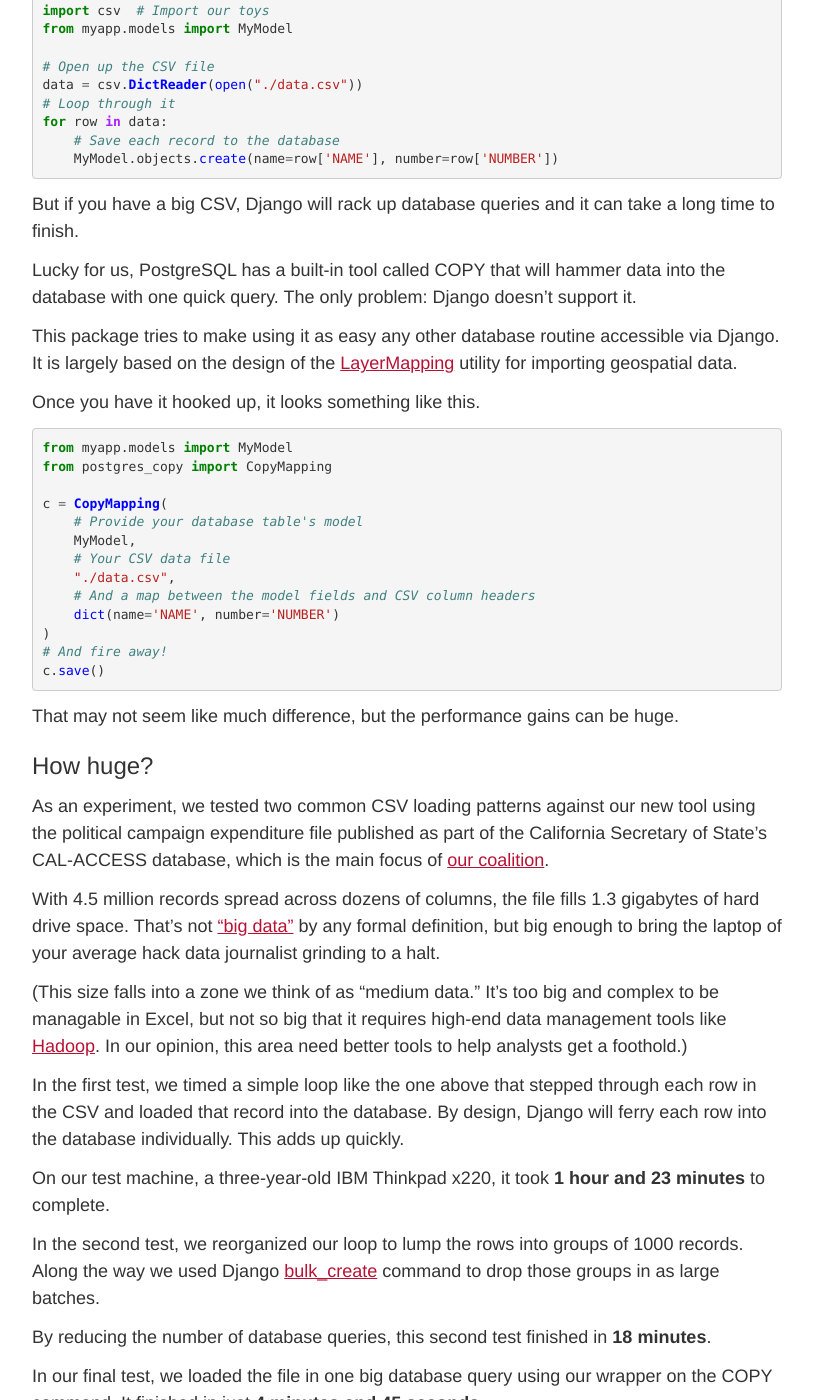
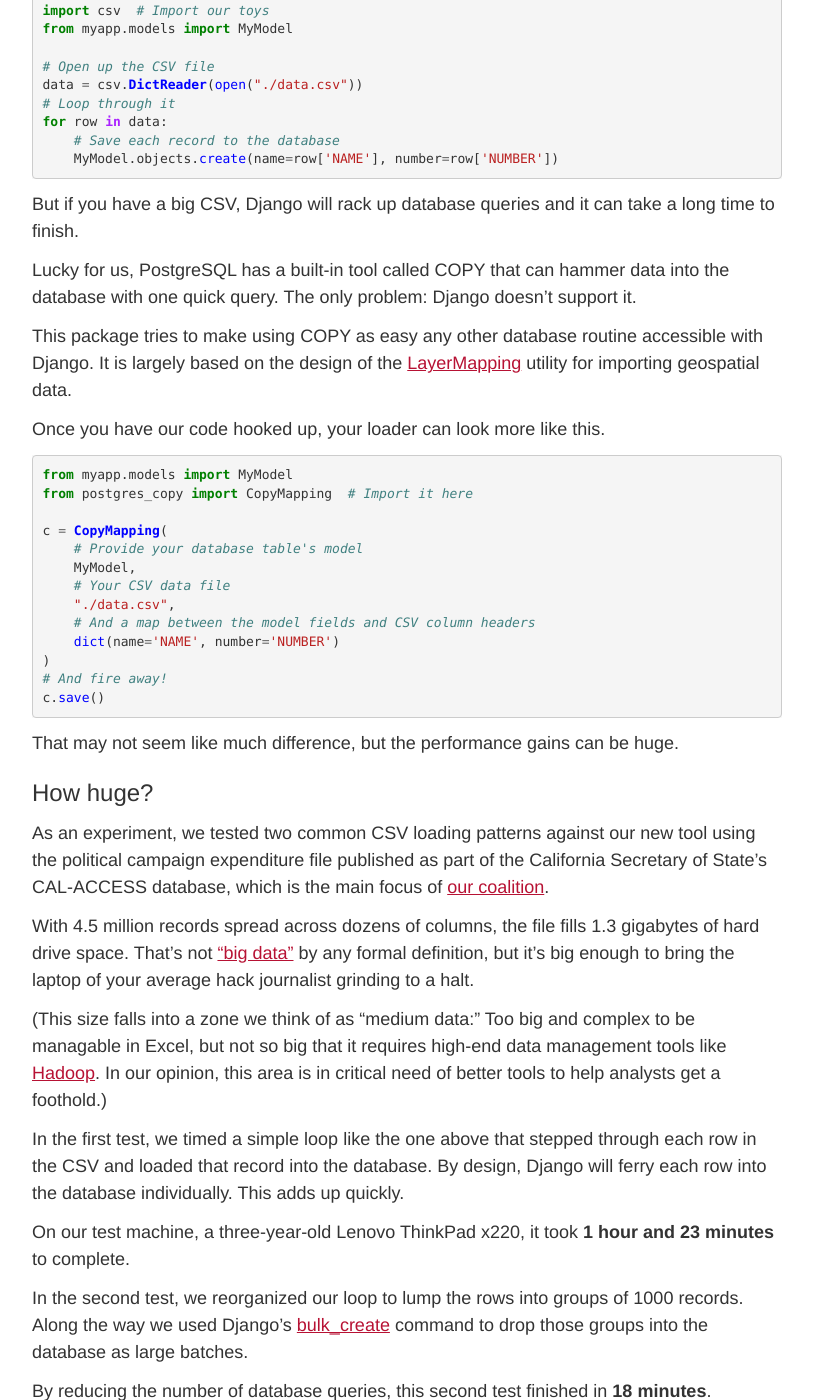
Before and after one commit to palewire/californiacivicdata.org, a Jekyll site: the page built from _posts/2015-07-17-hello-django-postgres-copy.markdown, in a window 1280 px wide and 1400 px high, scrolled down 668 px. Shown: the whole window, without its empty margins (233-1046 px from the left). Built offline with Jekyll 4.4.1, drawn with Linux system fonts in a browser that asks for light colours; some of the changed text lies outside the part shown.

Commit message:
Reeeewrite

```diff
--- a/_posts/2015-07-17-hello-django-postgres-copy.markdown
+++ b/_posts/2015-07-17-hello-django-postgres-copy.markdown
@@ -1,20 +1,20 @@
 ---
 layout: post
 title: Say hello to our new open-source software for loading bulk data into PostgreSQL
-deckhead: "Try our tool to take advantage of the power COPY command in Django"
+deckhead: "Try our tool to take advantage of the powerful COPY command in Django"
 byline: "By [Ben Welsh](http://palewi.re/who-is-ben-welsh/)"
 published: true
 ---
 
 This morning we're releasing a new open-source software library that allows users of the Django web framework to more quickly load comma-delimited data into PostgreSQL databases.
 
-**django-postgres-copy**, a new wrapper on the database's powerful underlying [COPY](http://www.postgresql.org/docs/9.4/static/sql-copy.html) command, is now published on [GitHub](https://github.com/california-civic-data-coalition/django-postgres-copy) and packaged for installation in the [Python Package Index](https://pypi.python.org/pypi/django-postgres-copy). Technical documentation has been published via [ReadTheDocs](https://django-postgres-copy.californiacivicdata.org/).
+**django-postgres-copy**, a new wrapper on the database's powerful [COPY](http://www.postgresql.org/docs/9.4/static/sql-copy.html) command, is now published on [GitHub](https://github.com/california-civic-data-coalition/django-postgres-copy) and packaged for installation in the [Python Package Index](https://pypi.python.org/pypi/django-postgres-copy). Technical documentation has been published via [ReadTheDocs](http://django-postgres-copy.californiacivicdata.org/).
 
 ### Why and what for?
 
-Our work often calls on us to download, clean and analyze new data sets. That means we write a load of loaders.
+Our work as data journalists often calls on us to download, clean and analyze new data sets. That means we write a load of loaders.
 
-And since we write code with [Django](https://www.djangoproject.com/), we write a lot of Python scripts that loop through each row in a spreadsheet and drop them in the database.
+And since we code with [Django](https://www.djangoproject.com/), we write a lot of Python scripts that loop through each row in a spreadsheet and drop the data into a database.
 
 Scripts that look something like this:
 
@@ -32,15 +32,15 @@ for row in data:
 
 But if you have a big CSV, Django will rack up database queries and it can take a long time to finish.
 
-Lucky for us, PostgreSQL has a built-in tool called COPY that will hammer data into the database with one quick query. The only problem: Django doesn't support it.
+Lucky for us, PostgreSQL has a built-in tool called COPY that can hammer data into the database with one quick query. The only problem: Django doesn't support it.
 
-This package tries to make using it as easy any other database routine accessible via Django. It is largely based on the design of the [LayerMapping](https://docs.djangoproject.com/en/1.8/ref/contrib/gis/layermapping/) utility for importing geospatial data.
+This package tries to make using COPY as easy any other database routine accessible with Django. It is largely based on the design of the [LayerMapping](https://docs.djangoproject.com/en/1.8/ref/contrib/gis/layermapping/) utility for importing geospatial data.
 
-Once you have it hooked up, it looks something like this.
+Once you have our code hooked up, your loader can look more like this.
 
 {% highlight python %}
 from myapp.models import MyModel
-from postgres_copy import CopyMapping
+from postgres_copy import CopyMapping  # Import it here
 
 c = CopyMapping(
     # Provide your database table's model
@@ -60,19 +60,19 @@ That may not seem like much difference, but the performance gains can be huge.
 
 As an experiment, we tested two common CSV loading patterns against our new tool using the political campaign expenditure file published as part of the California Secretary of State's CAL-ACCESS database, which is the main focus of [our coalition](http://www.californiacivicdata.org/2014/09/24/hello-world/).
 
-With 4.5 million records spread across dozens of columns, the file fills 1.3 gigabytes of hard drive space. That's not ["big data"](https://en.wikipedia.org/wiki/Big_data) by any formal definition, but big enough to bring the laptop of your average hack data journalist grinding to a halt.
+With 4.5 million records spread across dozens of columns, the file fills 1.3 gigabytes of hard drive space. That's not ["big data"](https://en.wikipedia.org/wiki/Big_data) by any formal definition, but it's big enough to bring the laptop of your average hack journalist grinding to a halt.
 
-(This size falls into a zone we think of as "medium data." It's too big and complex to be managable in Excel, but not so big that it requires high-end data management tools like [Hadoop](https://hadoop.apache.org/). In our opinion, this area need better tools to help analysts get a foothold.)
+(This size falls into a zone we think of as "medium data:" Too big and complex to be managable in Excel, but not so big that it requires high-end data management tools like [Hadoop](https://hadoop.apache.org/). In our opinion, this area is in critical need of better tools to help analysts get a foothold.)
 
 In the first test, we timed a simple loop like the one above that stepped through each row in the CSV and loaded that record into the database. By design, Django will ferry each row into the database individually. This adds up quickly.
 
- On our test machine, a three-year-old IBM Thinkpad x220, it took **1 hour and 23 minutes** to complete.
+ On our test machine, a three-year-old Lenovo ThinkPad x220, it took **1 hour and 23 minutes** to complete.
 
- In the second test, we reorganized our loop to lump the rows into groups of 1000 records. Along the way we used Django [bulk_create](https://docs.djangoproject.com/en/1.8/ref/models/querysets/#bulk-create) command to drop those groups in as large batches.
+ In the second test, we reorganized our loop to lump the rows into groups of 1000 records. Along the way we used Django's [bulk_create](https://docs.djangoproject.com/en/1.8/ref/models/querysets/#bulk-create) command to drop those groups into the database as large batches.
 
 By reducing the number of database queries, this second test finished in **18 minutes**.
 
-In our final test, we loaded the file in one big database query using our wrapper on the COPY command. It finished in just **4 minutes and 45 seconds**.
+In our final test, we loaded the file using our wrapper on the COPY command. It finished in just **4 minutes and 45 seconds**.
 
 ### What now?
 
@@ -84,6 +84,8 @@ $ pip install django-postgres-copy
 
 To learn more about how it works, visit the [technical documentation](https://django-postgres-copy.californiacivicdata.org/). There you'll find more a complete explanation and information about some fancier tricks not covered here, like the capability to transform and clean data on-the-fly as it's loaded into the database.
 
+We've already integrated it into [django-calaccess-raw-data](https://github.com/california-civic-data-coalition/django-calaccess-raw-data), a Django app to download, extract and load campaign finance and lobbying activity data from the CAL-ACCESS database.
+
 This project is experimental and in the early stages of development. The aim is to
 make it easier for others to load "medium data." But we know
-our code isn't perfect and we want for feedback from hackers like you to make it better. So break it. Please.
+our code isn't perfect and we want for feedback from hackers like you to make it better. So break it. Please. [Then let us know about it](https://github.com/california-civic-data-coalition/django-postgres-copy).
```
